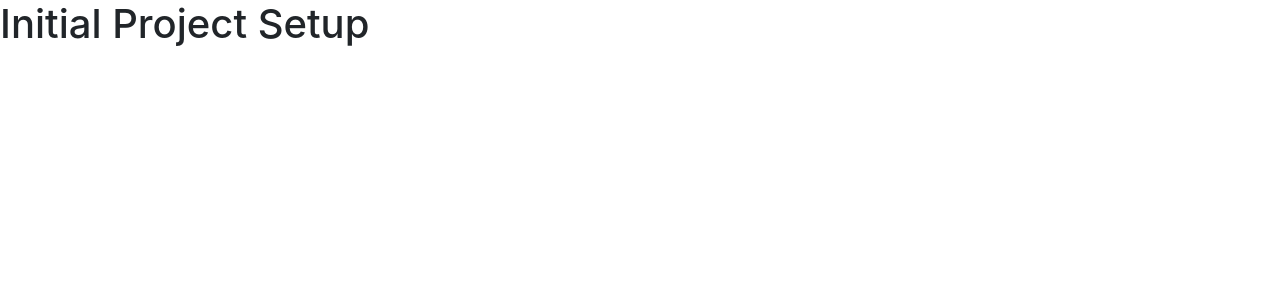
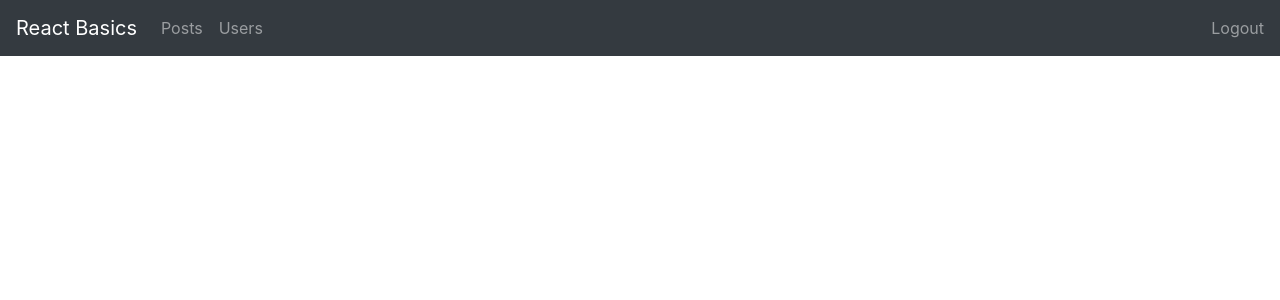
Before and after one commit to sudeepthapa/listing-app, a React (Create React App) app: page / in a window 1280 px wide. Shown: the top 300 px of the page. Built offline with nearby package versions, Linux system fonts and the light colour scheme.

Commit message:
Navbar complete

```diff
--- a/src/App.js
+++ b/src/App.js
@@ -1,10 +1,12 @@
 import './App.css';
+import { BrowserRouter as Router, Route, Switch } from 'react-router-dom';
+import Navbar from './components/Navbar';
 
 function App() {
   return (
-    <div>
-      <h1>Initial Project Setup</h1>
-    </div>
+    <Router>
+      <Navbar />
+    </Router>
   );
 }
 
--- /dev/null
+++ b/src/components/Navbar.js
@@ -0,0 +1,49 @@
+import React from 'react';
+import {
+  Collapse,
+  Navbar,
+  NavbarToggler,
+  NavbarBrand,
+  Nav,
+  NavLink,
+  NavItem,
+  NavbarText
+} from 'reactstrap';
+
+import { Link } from 'react-router-dom';
+
+class NavBar extends React.Component {
+
+  state = {
+    isOpen:false
+  }
+
+  toggle = () => {
+    this.setState({
+      ...this.state,
+      isOpen: !this.state.isOpen
+    })
+  }
+
+  render() {
+    return (
+      <Navbar color="dark" dark expand="md">
+          <NavbarBrand href="/">React Basics</NavbarBrand>
+          <NavbarToggler onClick={this.toggle} />
+          <Collapse isOpen={this.state.isOpen} navbar>
+            <Nav className="mr-auto" navbar>
+              <NavItem>
+                <Link to="/posts"> <NavLink>Posts</NavLink> </Link>
+              </NavItem>
+              <NavItem>
+                <Link to="/users"> <NavLink>Users</NavLink> </Link>
+              </NavItem>
+            </Nav>
+            <NavbarText>Logout</NavbarText>
+          </Collapse>
+        </Navbar>
+    );
+  }
+}
+
+export default NavBar;
```
Also changed, not shown: 1 other file (tests, documents, lock files or other folders).
